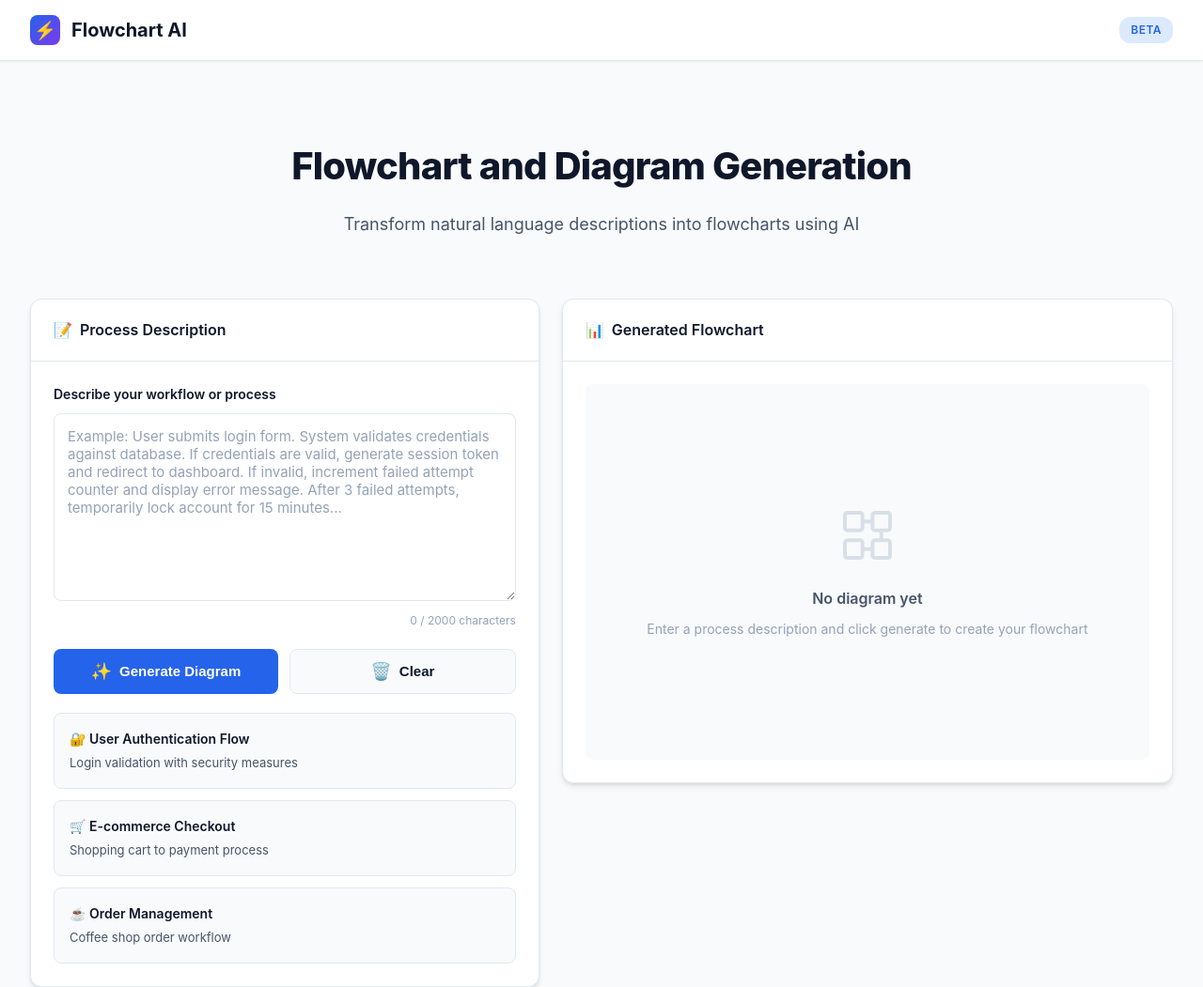
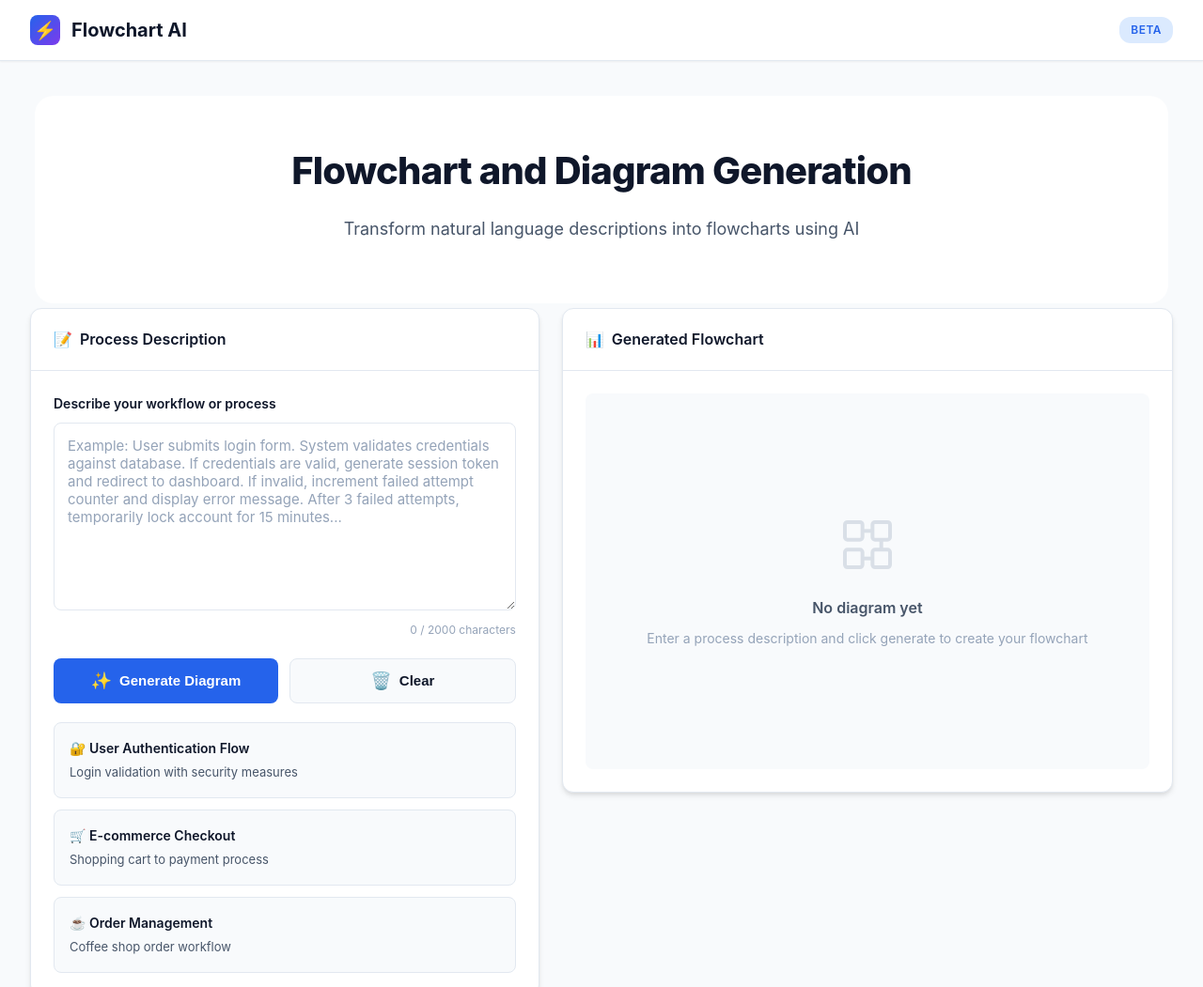
Before and after one commit to Rfannn/flowchart-ai, a plain HTML site: page index.html in a window 1280 px wide. Shown: the top 1051 px of the page at 94% size. Drawn offline with Linux system fonts and the light colour scheme; a script that the page names is missing.

Commit message:
Add files via upload

```diff
--- a/index.html
+++ b/index.html
@@ -103,6 +103,10 @@
         .hero {
             text-align: center;
             padding: 3rem 0 2rem;
+            background-color: white;
+            border-radius: 20px;
+            margin: 5px;
+
         }
 
         .hero-title {
```
